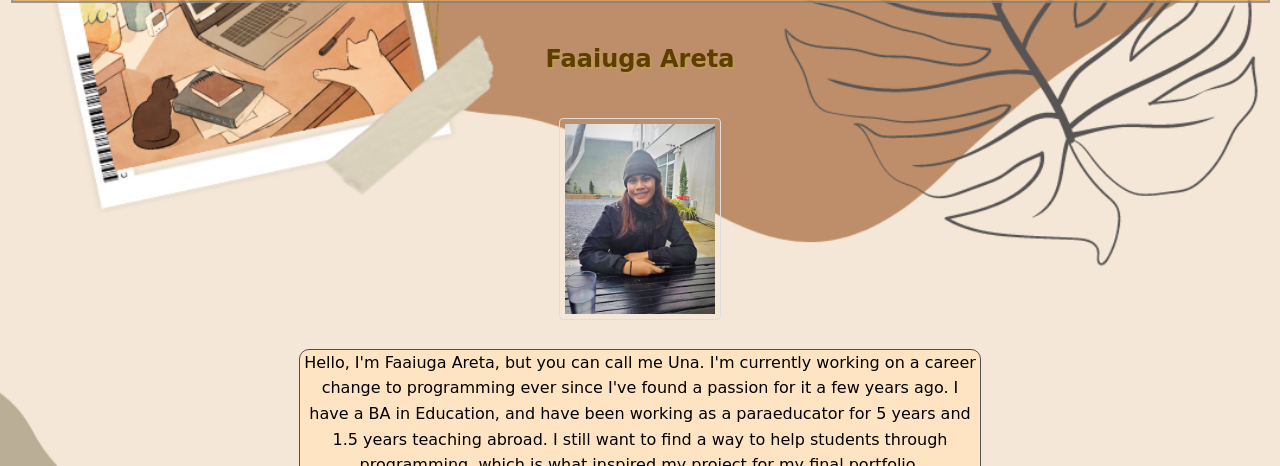
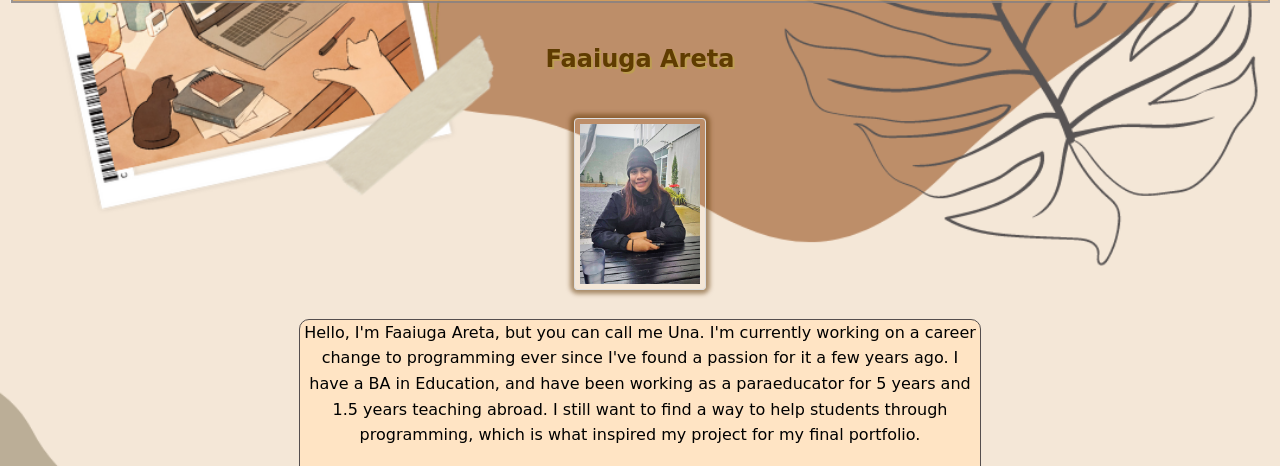
Before and after one commit to fsareta/Unas-Blog, a plain HTML site: page Aboutme.html in a window 1280 px wide. Shown: the part 334-800 px from the top of the page. Drawn offline with Linux system fonts and the light colour scheme; a web font is replaced by a local one.

Commit message:
Update Aboutme.html

```diff
--- a/Aboutme.html
+++ b/Aboutme.html
@@ -7,11 +7,12 @@
     <link href="style/bloggrid.css" rel="stylesheet">
     <style>
         img {
+            box-shadow: 0 0 4px 4px rgba(96, 53, 2, 0.5);
             border: 1px solid #ddd;
             border-radius: 4px;
             padding: 5px;
-            width: 150px;
-            height: 190px;
+            width: 120px;
+            height: 160px;
             margin: 25px;
         }
     </style>
```
